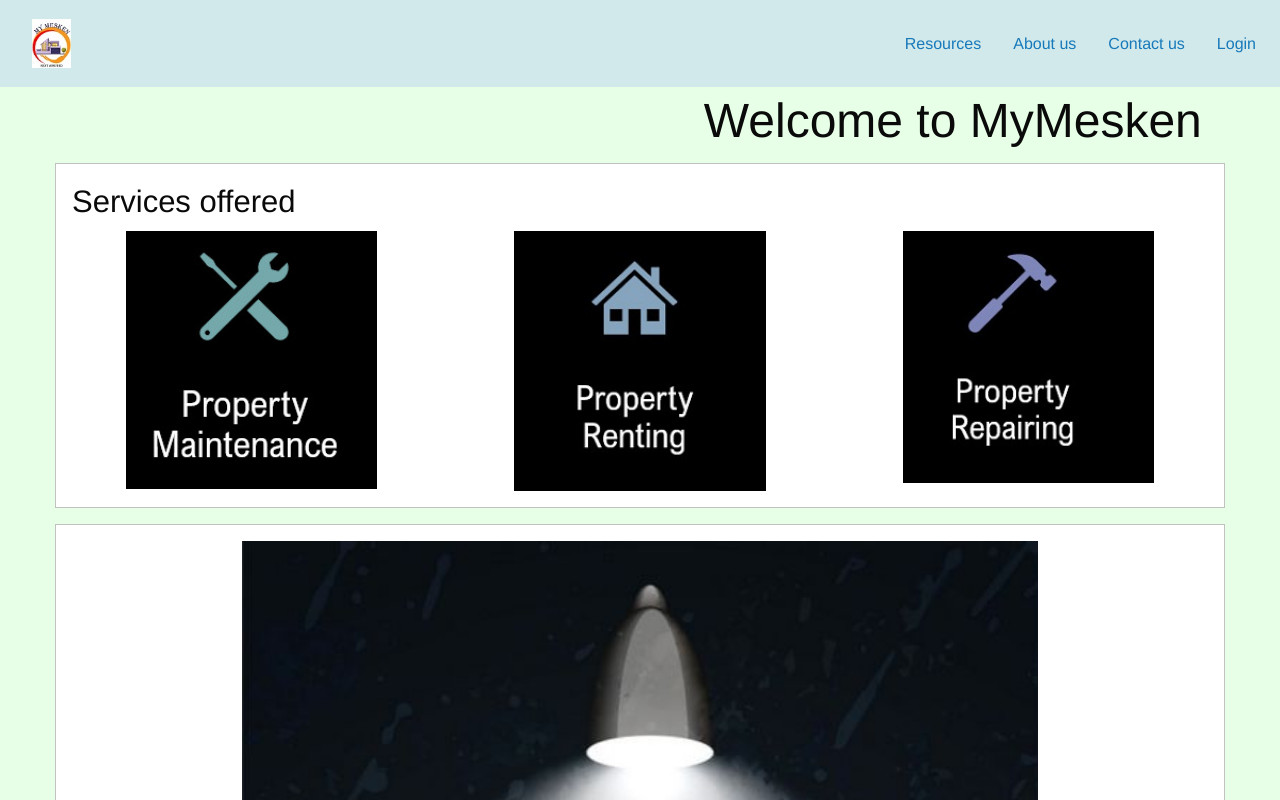
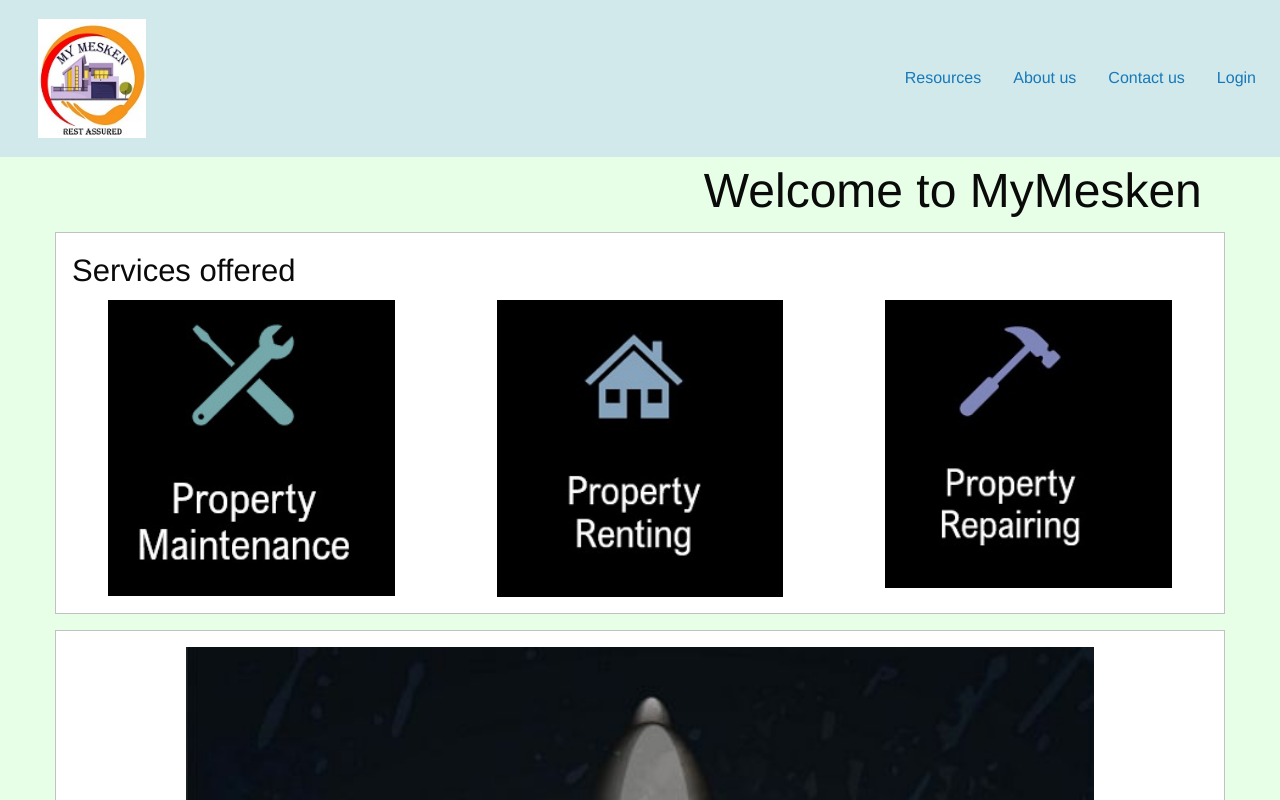
Before and after one commit to tauseef8/tauseef8.github.io, a plain HTML site: page index.html in a window 1280 px wide. Shown: the top 800 px of the page. Drawn offline with Linux system fonts and the light colour scheme.

Commit message:
new image
new image

```diff
--- a/css/app.css
+++ b/css/app.css
@@ -2,7 +2,7 @@ img {
     display: block;
     margin-left: auto;
     margin-right: auto;
-    width: 70%;
+    width: 80%;
   }
 
   .animationText {
--- a/index.html
+++ b/index.html
@@ -14,7 +14,7 @@
   <div class="top-bar">
     <div class="top-bar-left">
       <ul class="menu">
-        <li class="menu-text"><img src="images/logo-new.jpg"></li>
+        <li class="menu-text"><img src="images/logo-new_updated.jpeg"></li>
       </ul>
     </div>
     <div class="top-bar-right">
```
Also changed, not shown: images/logo-new_updated.jpeg (added).
